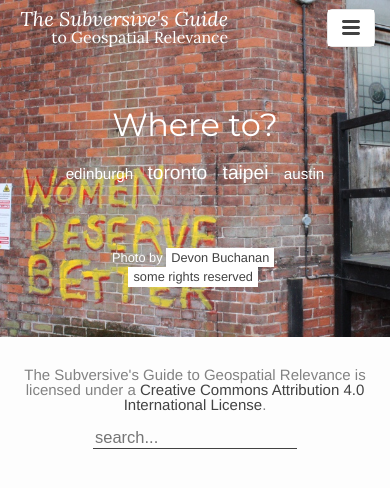
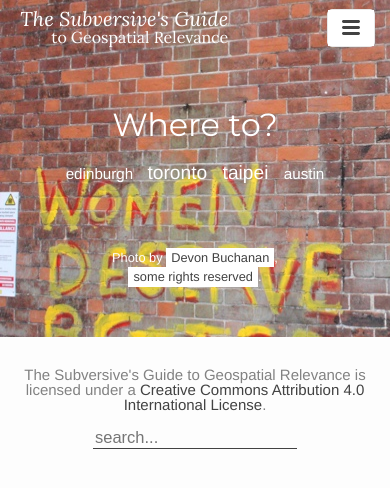
Before and after one commit to allilevine/allilevine.github.io, a Jekyll site: the page built from index.html, in a window 390 px wide. Shown: the top 488 px of the page. Built offline with Jekyll 4.4.1, drawn with Linux system fonts in a browser that asks for light colours.

Commit message:
Serve smaller background image on mobile

```diff
--- a/_sass/_layout.scss
+++ b/_sass/_layout.scss
@@ -436,7 +436,7 @@
   }
   @include media-query($on-palm) {
     .homepage {
-      background-image: url('/assets/bg-sm.jpg');
+      background: #000 url('/assets/bg-sm.jpg') no-repeat left center;
     }
   }
   .photo-credit {
```
